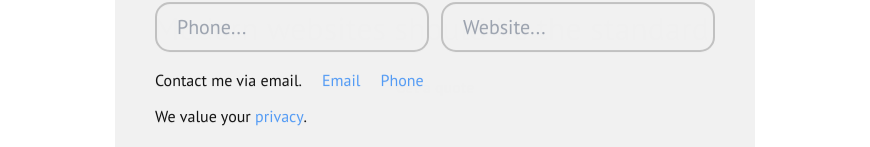
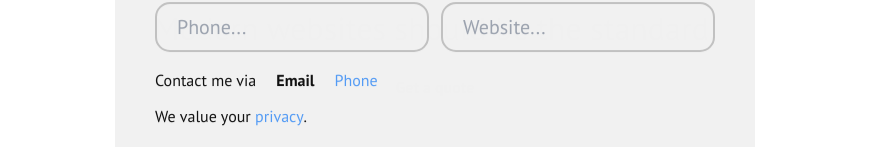
Before and after one commit to costellar-net/app, a Next.js app: page / in a window 1280 px wide. Both pictures are taken after a click on the button "Get a quote". Shown: the part 389-536 px from the top of the page, without its empty margins (205-1075 px from the left). Built offline with nearby package versions, Linux system fonts and the light colour scheme.

Commit message:
logo and form

```diff
--- a/src/app/(root)/Form.tsx
+++ b/src/app/(root)/Form.tsx
@@ -6,21 +6,9 @@ interface P {
 	setFormOpen: React.Dispatch<React.SetStateAction<boolean>>;
 }
 
-interface Data {
-	name: string;
-	email: string;
-	phone?: string;
-	website?: string;
-	contact_method: Contact;
-}
-
-type Contact = 'phone' | 'email';
-
 const Form: React.FC<P> = ({ setFormOpen }) => {
-	const formRef = useRef(null)
-
-	const [contact, setContact] = useState<Contact>('email');
-	const [data, setData] = useState<Data>();
+	const formRef = useRef(null);
+	const [preference, setPreference] = useState(false);
 
 	const handleSubmit = (e: React.FormEvent) => {
 		e.preventDefault();
@@ -31,7 +19,7 @@ const Form: React.FC<P> = ({ setFormOpen }) => {
 
 		const formData = new FormData(formRef.current);
 
-		fetch('https://script.google.com/macros/s/AKfycbxPbl0J_eCaGkjk59-4dLUlQcsf_SxiTgxE85K--bHhiM8bHYfUlNkP9saZ-kjY_vFi/exec', {
+		fetch(process.env.API_ROUTE ?? '', {
 			method: 'POST',
 			body: formData,
 		})
@@ -42,6 +30,8 @@ const Form: React.FC<P> = ({ setFormOpen }) => {
 			.catch((error) => {
 				console.error('Error submitting data:', error);
 			});
+
+		setFormOpen(false);
 	};
 
 	return (
@@ -84,11 +74,20 @@ const Form: React.FC<P> = ({ setFormOpen }) => {
 				</div>
 			</div>
 			<div className='flex gap-5'>
-				Contact me via {contact}.
-				<button type='button' aria-label='Email' className='link' onClick={() => setContact('email')}>
+				Contact me via
+				<input type='checkbox' title='use phone' checked={preference} readOnly className='hidden' />
+				<button
+					type='button'
+					aria-label='Email'
+					className={preference ? 'link' : 'font-bold'}
+					onClick={() => setPreference(false)}>
 					Email
 				</button>
-				<button type='button' aria-label='Phone' className='link' onClick={() => setContact('phone')}>
+				<button
+					type='button'
+					aria-label='Phone'
+					className={preference ? 'font-bold' : 'link'}
+					onClick={() => setPreference(true)}>
 					Phone
 				</button>
 			</div>
--- a/src/app/api/sales/route.ts
+++ /dev/null
@@ -1,40 +0,0 @@
-import { NextApiRequest, NextApiResponse } from 'next';
-
-export default async function handler(req: NextApiRequest, res: NextApiResponse) {
-	if (req.method !== 'POST') {
-		return res.status(405).json({ message: 'Only POST requests allowed' });
-	}
-
-	res.status(200).json('Data submitted successfully!');
-
-	// const { name, email, phone, website, contact_method } = req.body;
-
-	// const auth = new google.auth.OAuth2(
-	// 	process.env.GOOGLE_CLIENT_ID,
-	// 	process.env.GOOGLE_CLIENT_SECRET,
-	// 	process.env.GOOGLE_REDIRECT_URI
-	// );
-
-	// auth.setCredentials({
-	// 	refresh_token: process.env.GOOGLE_REFRESH_TOKEN,
-	// });
-
-	// const sheets = google.sheets({ version: 'v4', auth });
-
-	// try {
-	// 	const request = {
-	// 		spreadsheetId: process.env.SPREADSHEET_ID,
-	// 		range: 'Sheet1!A:E',
-	// 		valueInputOption: 'USER_ENTERED',
-	// 		resource: {
-	// 			values: [[name, email, phone, website, contact_method]],
-	// 		},
-	// 	};
-
-	// 	await sheets.spreadsheets.values.append(request);
-	// 	res.status(200).json('Data submitted successfully!');
-	// } catch (error) {
-	// 	console.error('Error appending data:', error);
-	// 	res.status(500).json('Error appending data');
-	// }
-}
--- a/src/components/footer/Footer.tsx
+++ b/src/components/footer/Footer.tsx
@@ -46,9 +46,9 @@ const Footer: React.FC = () => {
 					<p>Modern. Fast. Awesome.</p>
 				</div>
 				<div className='flex items-align gap-10'>
-					{socials.map((social: Social, _: number) => {
+					{socials.map((social, i: number) => {
 						return (
-							<Link href={social.link} title={social.name}>
+							<Link key={i} href={social.link} title={social.name}>
 								{social.svg}
 							</Link>
 						);
```
Also changed, not shown: public/costellar_logo.svg (added), 1 other file (tests, documents, lock files or other folders).
